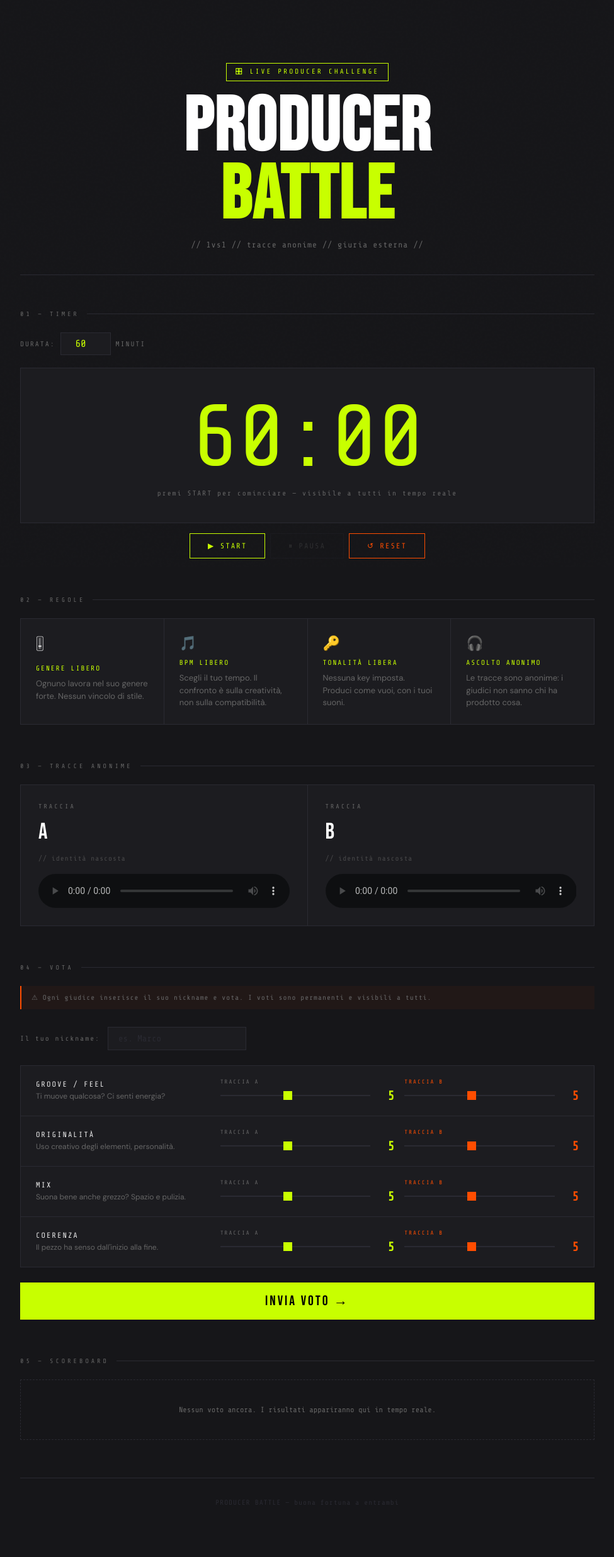
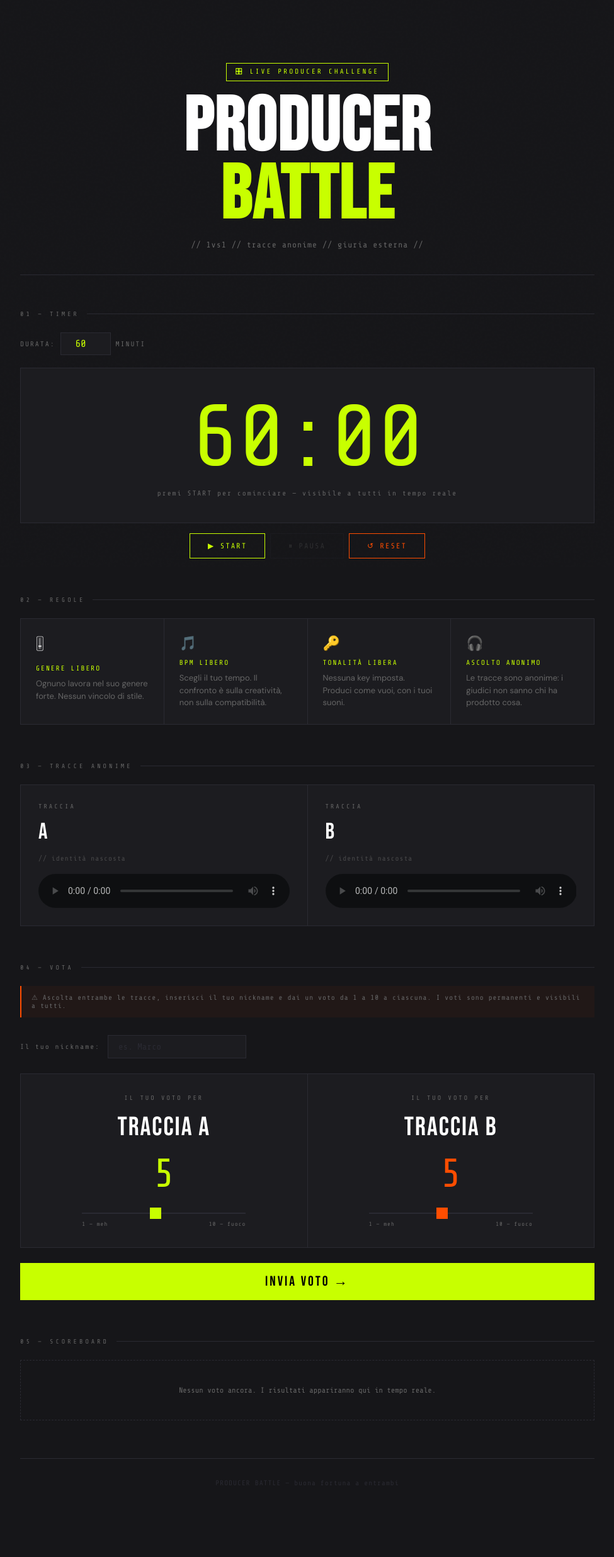
Before and after one commit to albertoCotumaccio/albertoCotumaccio.github.io, a Jekyll site: the page built from producer-battle.html, in a window 1280 px wide. Shown: the whole page at 63% size, without its empty margins (152-1127 px from the left). Built offline with Jekyll 4.4.1, drawn with Linux system fonts in a browser that asks for light colours; comment, search, counter and statistics services are not loaded; after the commit the page ends 2442 px from its top, so only the background shows below that.

Commit message:
added songs

```diff
--- a/producer-battle.html
+++ b/producer-battle.html
@@ -216,39 +216,44 @@ title: Producer Battle
     .judge-input:focus { border-color: var(--accent); }
     .judge-input::placeholder { color: var(--border); }
 
-    .criteria-list { display: flex; flex-direction: column; gap: 1px; background: var(--border); border: 1px solid var(--border); }
+    .vote-panel {
+      display: grid; grid-template-columns: 1fr 1fr; gap: 1px;
+      background: var(--border); border: 1px solid var(--border);
+    }
+    @media (max-width: 600px) { .vote-panel { grid-template-columns: 1fr; } }
 
-    .criterion-row {
-      background: var(--surface); padding: 20px 24px;
-      display: grid; grid-template-columns: 1fr 1fr 1fr;
-      align-items: center; gap: 16px;
+    .vote-card {
+      background: var(--surface); padding: 32px; text-align: center;
+      display: flex; flex-direction: column; align-items: center; gap: 16px;
     }
-    @media (max-width: 640px) { .criterion-row { grid-template-columns: 1fr; } }
-
-    .criterion-name {
-      font-family: var(--mono); font-size: 12px; letter-spacing: 2px;
-      text-transform: uppercase; color: var(--text); margin-bottom: 4px;
+    .vote-card-label {
+      font-family: var(--mono); font-size: 10px; letter-spacing: 3px;
+      text-transform: uppercase; color: var(--muted);
     }
-    .criterion-desc { font-size: 12px; color: var(--muted); }
-
-    .score-input-wrap { display: flex; flex-direction: column; gap: 6px; }
-    .score-producer { font-family: var(--mono); font-size: 9px; letter-spacing: 2px; color: var(--muted); text-transform: uppercase; }
-
-    .score-slider-row { display: flex; align-items: center; gap: 10px; }
+    .vote-card-track {
+      font-family: var(--display); font-size: 42px; letter-spacing: 2px; color: #fff;
+    }
+    .vote-score-display {
+      font-family: var(--mono); font-size: 64px; line-height: 1;
+      transition: color .15s;
+    }
+    .vote-score-display.a { color: var(--accent); }
+    .vote-score-display.b { color: var(--accent2); }
+    .vote-slider-wrap { width: 100%; max-width: 260px; }
     input[type=range] {
-      flex: 1; -webkit-appearance: none; appearance: none;
+      width: 100%; -webkit-appearance: none; appearance: none;
       height: 2px; background: var(--border); outline: none; cursor: pointer;
     }
     input[type=range]::-webkit-slider-thumb {
-      -webkit-appearance: none; width: 14px; height: 14px;
+      -webkit-appearance: none; width: 18px; height: 18px;
       background: var(--accent); border-radius: 0; cursor: pointer;
     }
     input[type=range].p2::-webkit-slider-thumb { background: var(--accent2); }
-    .score-val {
-      font-family: var(--mono); font-size: 20px; font-weight: bold;
-      color: var(--accent); min-width: 28px; text-align: right;
+    .vote-range-labels {
+      display: flex; justify-content: space-between;
+      font-family: var(--mono); font-size: 9px; color: var(--muted);
+      margin-top: 6px; letter-spacing: 1px;
     }
-    .score-val.p2 { color: var(--accent2); }
 
     .btn-vote-submit {
       width: 100%; padding: 16px;
@@ -281,71 +286,50 @@ title: Producer Battle
       font-family: var(--mono); font-size: 10px; letter-spacing: 3px;
       text-transform: uppercase; color: var(--muted); margin-bottom: 8px;
     }
-    .summary-card-title {
-      font-family: var(--display); font-size: 32px; letter-spacing: 2px; color: #fff; margin-bottom: 4px;
-    }
     .summary-card-score {
-      font-family: var(--mono); font-size: 56px; line-height: 1;
+      font-family: var(--mono); font-size: 64px; line-height: 1;
     }
     .summary-card-score.a { color: var(--accent); }
     .summary-card-score.b { color: var(--accent2); }
     .summary-card-avg {
-      font-family: var(--mono); font-size: 12px; color: var(--muted); margin-top: 8px;
+      font-family: var(--mono); font-size: 12px; color: var(--muted); margin-top: 10px;
     }
     .winner-tag {
       font-family: var(--mono); font-size: 10px; letter-spacing: 3px;
       color: #000; background: var(--accent);
-      padding: 4px 12px; display: inline-block; margin-top: 12px;
+      padding: 4px 12px; display: inline-block; margin-top: 14px;
     }
     .tie-tag {
       font-family: var(--mono); font-size: 10px; letter-spacing: 3px;
       color: #000; background: #fff;
-      padding: 4px 12px; display: inline-block; margin-top: 12px;
+      padding: 4px 12px; display: inline-block; margin-top: 14px;
     }
 
-    .bar-chart-section { margin-bottom: 24px; }
-    .bar-chart-title {
-      font-family: var(--mono); font-size: 10px; letter-spacing: 3px;
-      text-transform: uppercase; color: var(--muted); margin-bottom: 12px;
+    /* ── JUDGES LIST ── */
+    .judges-list {
+      display: flex; flex-direction: column; gap: 1px;
+      background: var(--border); border: 1px solid var(--border);
     }
-    .bar-row {
-      display: flex; align-items: center; gap: 12px; margin-bottom: 8px;
+    .judge-row {
+      background: var(--surface); padding: 16px 24px;
+      display: grid; grid-template-columns: 1fr auto auto; gap: 20px;
+      align-items: center;
     }
-    .bar-label {
-      font-family: var(--mono); font-size: 11px; color: var(--muted);
-      min-width: 100px; text-align: right;
+    @media (max-width: 500px) { .judge-row { grid-template-columns: 1fr auto auto; gap: 12px; } }
+    .judge-row-name {
+      font-family: var(--mono); font-size: 14px; color: var(--text);
     }
-    .bar-track { flex: 1; height: 24px; background: var(--surface); position: relative; display: flex; }
-    .bar-fill {
-      height: 100%; transition: width .6s ease-out;
+    .judge-row-score {
+      font-family: var(--mono); font-size: 24px; font-weight: bold;
+      min-width: 50px; text-align: center;
     }
-    .bar-fill.a { background: var(--accent); }
-    .bar-fill.b { background: var(--accent2); }
-    .bar-value {
-      font-family: var(--mono); font-size: 11px; min-width: 60px;
-      display: flex; gap: 4px;
+    .judge-row-score.a { color: var(--accent); }
+    .judge-row-score.b { color: var(--accent2); }
+    .judge-row-label {
+      font-family: var(--mono); font-size: 8px; letter-spacing: 2px;
+      text-transform: uppercase; color: var(--muted);
     }
-    .bar-va { color: var(--accent); }
-    .bar-vb { color: var(--accent2); }
-
-    /* ── JUDGES TABLE ── */
-    .judges-table-wrap {
-      border: 1px solid var(--border); overflow-x: auto;
-    }
-    .judges-table { width: 100%; border-collapse: collapse; min-width: 500px; }
-    .judges-table th {
-      font-family: var(--mono); font-size: 10px; letter-spacing: 2px;
-      text-transform: uppercase; color: var(--muted);
-      text-align: left; padding: 10px 14px; border-bottom: 1px solid var(--border);
-      background: var(--surface2);
-    }
-    .judges-table td {
-      padding: 10px 14px; font-size: 13px; border-bottom: 1px solid var(--border);
-      background: var(--surface);
-    }
-    .judges-table td.mono { font-family: var(--mono); }
-    .judges-table .score-a { color: var(--accent); font-family: var(--mono); font-size: 15px; }
-    .judges-table .score-b { color: var(--accent2); font-family: var(--mono); font-size: 15px; }
+    .judge-score-cell { display: flex; flex-direction: column; align-items: center; gap: 2px; }
 
     /* ── FOOTER ── */
     footer {
@@ -460,7 +444,7 @@ title: Producer Battle
     <div class="section-label">04 — Vota</div>
 
     <div class="voting-notice">
-      ⚠ Ogni giudice inserisce il suo nickname e vota. I voti sono permanenti e visibili a tutti.
+      ⚠ Ascolta entrambe le tracce, inserisci il tuo nickname e dai un voto da 1 a 10 a ciascuna. I voti sono permanenti e visibili a tutti.
     </div>
 
     <div class="judge-input-row">
@@ -468,7 +452,26 @@ title: Producer Battle
       <input class="judge-input" id="judgeNickname" type="text" placeholder="es. Marco" maxlength="20"/>
     </div>
 
-    <div class="criteria-list" id="criteriaList"></div>
+    <div class="vote-panel">
+      <div class="vote-card">
+        <div class="vote-card-label">Il tuo voto per</div>
+        <div class="vote-card-track">Traccia A</div>
+        <div class="vote-score-display a" id="scoreDisplayA">5</div>
+        <div class="vote-slider-wrap">
+          <input type="range" min="1" max="10" value="5" id="sliderA" oninput="document.getElementById('scoreDisplayA').textContent=this.value"/>
+          <div class="vote-range-labels"><span>1 — meh</span><span>10 — fuoco</span></div>
+        </div>
+      </div>
+      <div class="vote-card">
+        <div class="vote-card-label">Il tuo voto per</div>
+        <div class="vote-card-track">Traccia B</div>
+        <div class="vote-score-display b" id="scoreDisplayB">5</div>
+        <div class="vote-slider-wrap">
+          <input type="range" class="p2" min="1" max="10" value="5" id="sliderB" oninput="document.getElementById('scoreDisplayB').textContent=this.value"/>
+          <div class="vote-range-labels"><span>1 — meh</span><span>10 — fuoco</span></div>
+        </div>
+      </div>
+    </div>
 
     <button class="btn-vote-submit" id="btnSubmitVote" onclick="submitVote()">INVIA VOTO →</button>
   </section>
@@ -491,15 +494,6 @@ title: Producer Battle
 <script src="https://www.gstatic.com/firebasejs/9.23.0/firebase-database-compat.js"></script>
 
 <script>
-  /* ═══════════════════════════════════════════════════════
-     🔥 FIREBASE CONFIG — COMPILA CON I TUOI DATI
-     Vai su https://console.firebase.google.com
-     1. Crea un progetto
-     2. Vai su Realtime Database → Crea database
-     3. Imposta le regole: { "rules": { ".read": true, ".write": true } }
-     4. Vai su Impostazioni progetto → App web → Registra app
-     5. Copia i valori qui sotto
-     ═══════════════════════════════════════════════════════ */
   const FIREBASE_CONFIG = {
     apiKey: "AIzaSyA-ND1zzuWtoyXMYtQzHEpDQE7q-O5y4hY",
     authDomain: "producer-battle.firebaseapp.com",
@@ -684,104 +633,44 @@ title: Producer Battle
     });
   }
 
-  /* Local fallback (no Firebase) */
-  let localRemaining = 3600;
-  let localRunning = false;
-
+  /* Local fallback */
+  let localRemaining = 3600, localRunning = false;
   function localFallbackStart(mins) {
     if (localRunning) return;
     if (localRemaining <= 0) localRemaining = mins * 60;
-    localRunning = true;
-    renderTimer(localRemaining, true, false);
+    localRunning = true; renderTimer(localRemaining, true, false);
     clearInterval(localInterval);
     localInterval = setInterval(() => {
       localRemaining--;
-      if (localRemaining <= 0) {
-        localRemaining = 0;
-        localRunning = false;
-        clearInterval(localInterval);
-        renderTimer(0, false, true);
-      } else {
-        renderTimer(localRemaining, true, false);
-      }
+      if (localRemaining <= 0) { localRemaining = 0; localRunning = false; clearInterval(localInterval); renderTimer(0, false, true); }
+      else renderTimer(localRemaining, true, false);
     }, 1000);
   }
-  function localFallbackPause() {
-    if (!localRunning) return;
-    localRunning = false;
-    clearInterval(localInterval);
-    renderTimer(localRemaining, false, false);
-  }
-  function localFallbackReset(mins) {
-    clearInterval(localInterval);
-    localRunning = false;
-    localRemaining = mins * 60;
-    renderTimer(localRemaining, false, false);
-  }
+  function localFallbackPause() { if (!localRunning) return; localRunning = false; clearInterval(localInterval); renderTimer(localRemaining, false, false); }
+  function localFallbackReset(mins) { clearInterval(localInterval); localRunning = false; localRemaining = mins * 60; renderTimer(localRemaining, false, false); }
 
   /* ════════════════════════════════════
-     CRITERIA
-     ════════════════════════════════════ */
-  const CRITERIA = [
-    { id:'groove', name:'Groove / Feel',   desc:'Ti muove qualcosa? Ci senti energia?' },
-    { id:'orig',   name:'Originalità',     desc:'Uso creativo degli elementi, personalità.' },
-    { id:'mix',    name:'Mix',             desc:'Suona bene anche grezzo? Spazio e pulizia.' },
-    { id:'coher',  name:'Coerenza',        desc:'Il pezzo ha senso dall\'inizio alla fine.' },
-  ];
-
-  const criteriaList = document.getElementById('criteriaList');
-  CRITERIA.forEach(c => {
-    criteriaList.innerHTML += `
-    <div class="criterion-row">
-      <div class="criterion-info">
-        <div class="criterion-name">${c.name}</div>
-        <div class="criterion-desc">${c.desc}</div>
-      </div>
-      <div class="score-input-wrap">
-        <div class="score-producer">Traccia A</div>
-        <div class="score-slider-row">
-          <input type="range" min="1" max="10" value="5" id="sa_${c.id}" oninput="document.getElementById('va_${c.id}').textContent=this.value"/>
-          <span class="score-val" id="va_${c.id}">5</span>
-        </div>
-      </div>
-      <div class="score-input-wrap">
-        <div class="score-producer" style="color:var(--accent2)">Traccia B</div>
-        <div class="score-slider-row">
-          <input type="range" class="p2" min="1" max="10" value="5" id="sb_${c.id}" oninput="document.getElementById('vb_${c.id}').textContent=this.value"/>
-          <span class="score-val p2" id="vb_${c.id}">5</span>
-        </div>
-      </div>
-    </div>`;
-  });
-
-  /* ════════════════════════════════════
-     VOTING
+     VOTING — un voto per traccia
      ════════════════════════════════════ */
   function submitVote() {
     const nickname = document.getElementById('judgeNickname').value.trim();
-    if (!nickname) {
-      showToast('Inserisci il tuo nickname!', 'error');
-      return;
-    }
+    if (!nickname) { showToast('Inserisci il tuo nickname!', 'error'); return; }
 
-    const vote = { nickname, timestamp: Date.now(), a: {}, b: {} };
-    CRITERIA.forEach(c => {
-      vote.a[c.id] = parseInt(document.getElementById('sa_'+c.id).value);
-      vote.b[c.id] = parseInt(document.getElementById('sb_'+c.id).value);
-    });
+    const vote = {
+      nickname,
+      timestamp: Date.now(),
+      a: parseInt(document.getElementById('sliderA').value),
+      b: parseInt(document.getElementById('sliderB').value)
+    };
 
     if (firebaseReady) {
-      // Use nickname as key (overwrite if same judge votes again)
       const safeKey = nickname.replace(/[.#$/\[\]]/g, '_');
       db.ref('votes/' + safeKey).set(vote).then(() => {
         showToast('Voto registrato! ✓');
         document.getElementById('btnSubmitVote').disabled = true;
         setTimeout(() => document.getElementById('btnSubmitVote').disabled = false, 3000);
-      }).catch(e => {
-        showToast('Errore: ' + e.message, 'error');
-      });
+      }).catch(e => { showToast('Errore: ' + e.message, 'error'); });
     } else {
-      // Local-only fallback
       if (!window._localVotes) window._localVotes = {};
       window._localVotes[nickname] = vote;
       renderScoreboard(window._localVotes);
@@ -799,137 +688,60 @@ title: Producer Battle
       return;
     }
 
-    const votes = Object.values(votesObj);
-    const numJudges = votes.length;
+    const votes = Object.values(votesObj).sort((a,b) => (a.timestamp||0) - (b.timestamp||0));
+    const n = votes.length;
 
-    // Totals per criterion
-    const critTotals = {};
-    CRITERIA.forEach(c => { critTotals[c.id] = { a: 0, b: 0 }; });
+    let totalA = 0, totalB = 0;
+    votes.forEach(v => { totalA += v.a; totalB += v.b; });
 
-    let grandA = 0, grandB = 0;
+    const avgA = (totalA / n).toFixed(1);
+    const avgB = (totalB / n).toFixed(1);
+
+    let tagA = '', tagB = '';
+    if (totalA > totalB) { tagA = '<div class="winner-tag">WINNER</div>'; }
+    else if (totalB > totalA) { tagB = '<div class="winner-tag" style="background:var(--accent2)">WINNER</div>'; }
+    else { tagA = '<div class="tie-tag">PAREGGIO</div>'; tagB = '<div class="tie-tag">PAREGGIO</div>'; }
+
+    let judgeRows = '';
     votes.forEach(v => {
-      CRITERIA.forEach(c => {
-        const sa = (v.a && v.a[c.id]) || 5;
-        const sb = (v.b && v.b[c.id]) || 5;
-        critTotals[c.id].a += sa;
-        critTotals[c.id].b += sb;
-        grandA += sa;
-        grandB += sb;
-      });
-    });
-
-    const maxPossible = numJudges * CRITERIA.length * 10;
-    const avgA = (grandA / numJudges).toFixed(1);
-    const avgB = (grandB / numJudges).toFixed(1);
-
-    let winnerHTML = '';
-    if (grandA > grandB) {
-      winnerHTML = `<div class="winner-tag">IN TESTA</div>`;
-    } else if (grandB > grandA) {
-      winnerHTML = '';
-    } else {
-      winnerHTML = `<div class="tie-tag">PAREGGIO</div>`;
-    }
-    let winnerHTML_B = '';
-    if (grandB > grandA) {
-      winnerHTML_B = `<div class="winner-tag" style="background:var(--accent2)">IN TESTA</div>`;
-    } else if (grandA === grandB) {
-      winnerHTML_B = `<div class="tie-tag">PAREGGIO</div>`;
-    }
-
-    // Bar chart data
-    let barsHTML = '';
-    CRITERIA.forEach(c => {
-      const ta = critTotals[c.id].a;
-      const tb = critTotals[c.id].b;
-      const maxBar = numJudges * 10;
-      const pctA = (ta / maxBar * 100).toFixed(0);
-      const pctB = (tb / maxBar * 100).toFixed(0);
-      barsHTML += `
-        <div class="bar-row">
-          <div class="bar-label">${c.name}</div>
-          <div class="bar-track">
-            <div class="bar-fill a" style="width:${pctA}%"></div>
+      judgeRows += `
+        <div class="judge-row">
+          <div class="judge-row-name">${v.nickname || '?'}</div>
+          <div class="judge-score-cell">
+            <div class="judge-row-label">Traccia A</div>
+            <div class="judge-row-score a">${v.a}</div>
           </div>
-          <div class="bar-track">
-            <div class="bar-fill b" style="width:${pctB}%"></div>
-          </div>
-          <div class="bar-value">
-            <span class="bar-va">${ta}</span> / <span class="bar-vb">${tb}</span>
+          <div class="judge-score-cell">
+            <div class="judge-row-label">Traccia B</div>
+            <div class="judge-row-score b">${v.b}</div>
           </div>
         </div>`;
     });
 
-    // Judges table
-    let judgeRows = '';
-    votes.sort((a,b) => (a.timestamp||0) - (b.timestamp||0));
-    votes.forEach(v => {
-      let rowA = 0, rowB = 0;
-      CRITERIA.forEach(c => { rowA += (v.a&&v.a[c.id])||5; rowB += (v.b&&v.b[c.id])||5; });
-      let cellsA = '', cellsB = '';
-      CRITERIA.forEach(c => {
-        cellsA += `<td class="score-a">${(v.a&&v.a[c.id])||'—'}</td>`;
-        cellsB += `<td class="score-b">${(v.b&&v.b[c.id])||'—'}</td>`;
-      });
-      judgeRows += `
-        <tr>
-          <td class="mono">${v.nickname||'?'}</td>
-          ${cellsA}
-          <td class="score-a" style="font-size:16px;font-weight:bold">${rowA}</td>
-          ${cellsB}
-          <td class="score-b" style="font-size:16px;font-weight:bold">${rowB}</td>
-        </tr>`;
-    });
-
-    let thCritA = '', thCritB = '';
-    CRITERIA.forEach(c => {
-      thCritA += `<th style="color:var(--accent)">${c.name.split('/')[0].trim().substring(0,6)}</th>`;
-      thCritB += `<th style="color:var(--accent2)">${c.name.split('/')[0].trim().substring(0,6)}</th>`;
-    });
-
     container.innerHTML = `
       <div class="scoreboard-summary">
-        <div class="summary-card ${grandA >= grandB ? 'winner' : ''}">
+        <div class="summary-card ${totalA >= totalB ? 'winner' : ''}">
           <div class="summary-card-label">Traccia A</div>
-          <div class="summary-card-score a">${grandA}</div>
-          <div class="summary-card-avg">media ${avgA} / ${CRITERIA.length * 10} — ${numJudges} giudic${numJudges===1?'e':'i'}</div>
-          ${winnerHTML}
+          <div class="summary-card-score a">${totalA}</div>
+          <div class="summary-card-avg">media ${avgA} / 10 — ${n} vot${n===1?'o':'i'}</div>
+          ${tagA}
         </div>
-        <div class="summary-card ${grandB >= grandA ? 'winner' : ''}">
+        <div class="summary-card ${totalB >= totalA ? 'winner' : ''}">
           <div class="summary-card-label">Traccia B</div>
-          <div class="summary-card-score b">${grandB}</div>
-          <div class="summary-card-avg">media ${avgB} / ${CRITERIA.length * 10} — ${numJudges} giudic${numJudges===1?'e':'i'}</div>
-          ${winnerHTML_B}
+          <div class="summary-card-score b">${totalB}</div>
+          <div class="summary-card-avg">media ${avgB} / 10 — ${n} vot${n===1?'o':'i'}</div>
+          ${tagB}
         </div>
       </div>
 
-      <div class="bar-chart-section">
-        <div class="bar-chart-title">Confronto per criterio (A verde / B arancio)</div>
-        ${barsHTML}
-      </div>
-
-      <div class="judges-table-wrap">
-        <table class="judges-table">
-          <thead>
-            <tr>
-              <th>Giudice</th>
-              ${thCritA}
-              <th style="color:var(--accent)">Tot A</th>
-              ${thCritB}
-              <th style="color:var(--accent2)">Tot B</th>
-            </tr>
-          </thead>
-          <tbody>${judgeRows}</tbody>
-        </table>
+      <div class="judges-list">
+        ${judgeRows}
       </div>
     `;
   }
 
-  // Listen for real-time vote changes
   if (firebaseReady) {
-    db.ref('votes').on('value', snap => {
-      renderScoreboard(snap.val());
-    });
+    db.ref('votes').on('value', snap => { renderScoreboard(snap.val()); });
   }
 </script>
 </body>
```
Also changed, not shown: other parts of producer-battle.html (+15 -60 lines), 2 other files.
